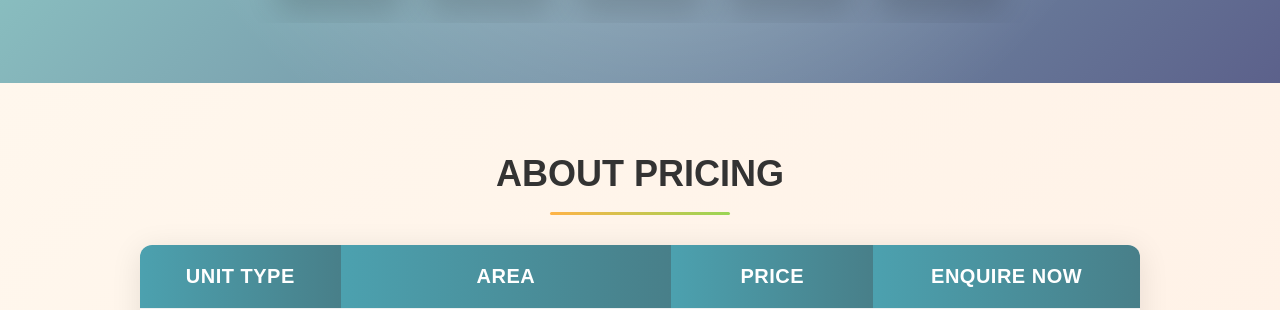
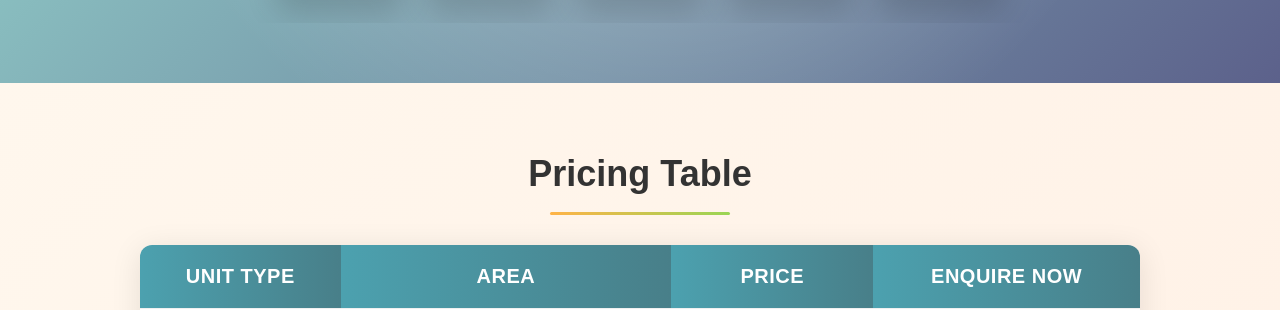
Before and after one commit to santhoshkumar011/v1, a React (Vite) app: page / in a window 1280 px wide. Shown: the part 2883-3193 px from the top of the page. Built offline with nearby package versions, Linux system fonts and the light colour scheme.

Commit message:
Update Pricing.jsx

```diff
--- a/src/components/Pricing.jsx
+++ b/src/components/Pricing.jsx
@@ -7,7 +7,7 @@ const Pricing = () => {
   return (
     <section id="Pricing">
       <div className="overall-pricing">
-        <h2 className="abt-price">ABOUT PRICING</h2>
+        <h2 className="abt-price">Pricing Table</h2>
         <div className="pricing-table">
           <table>
             <thead>
```
